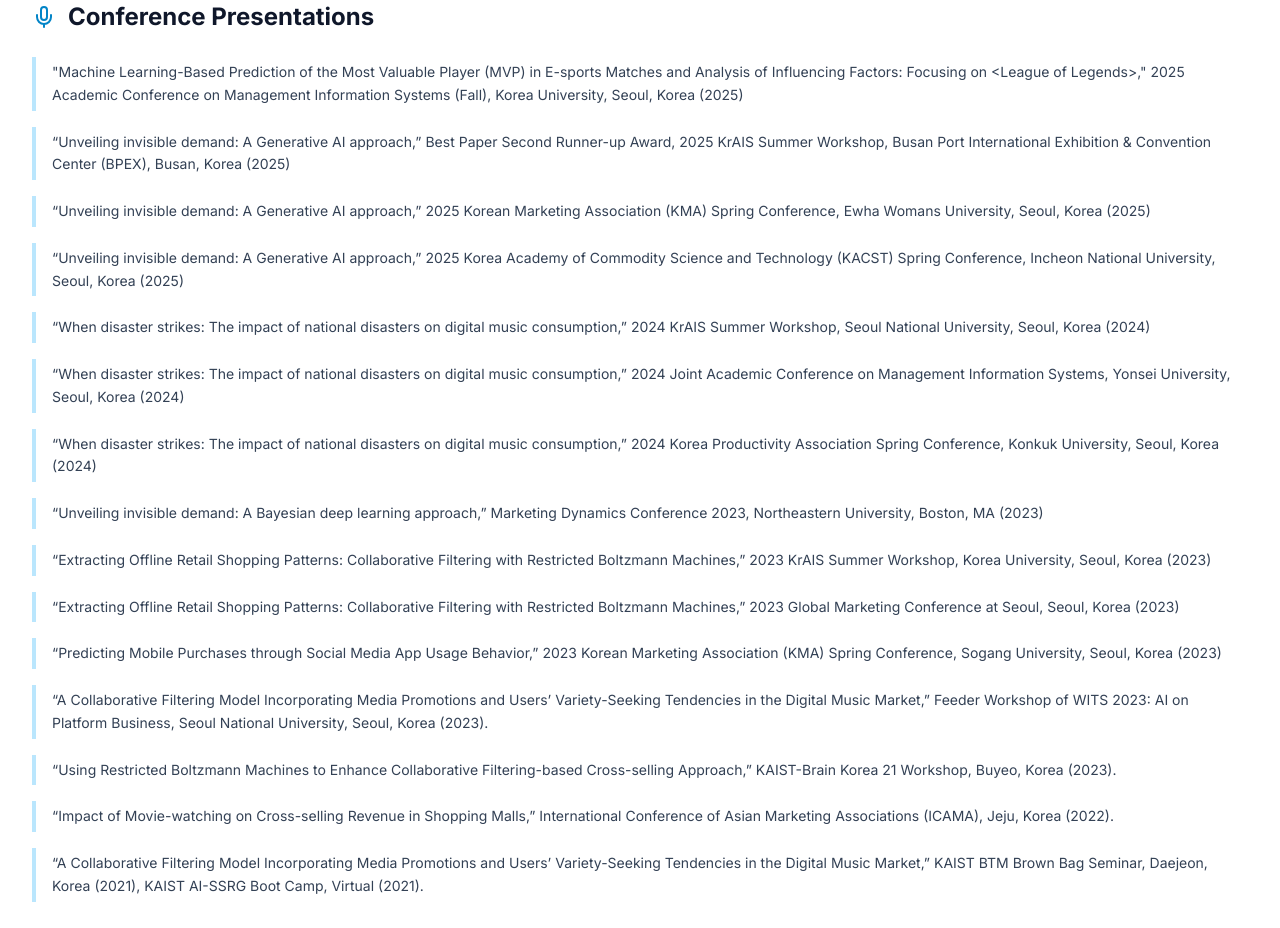
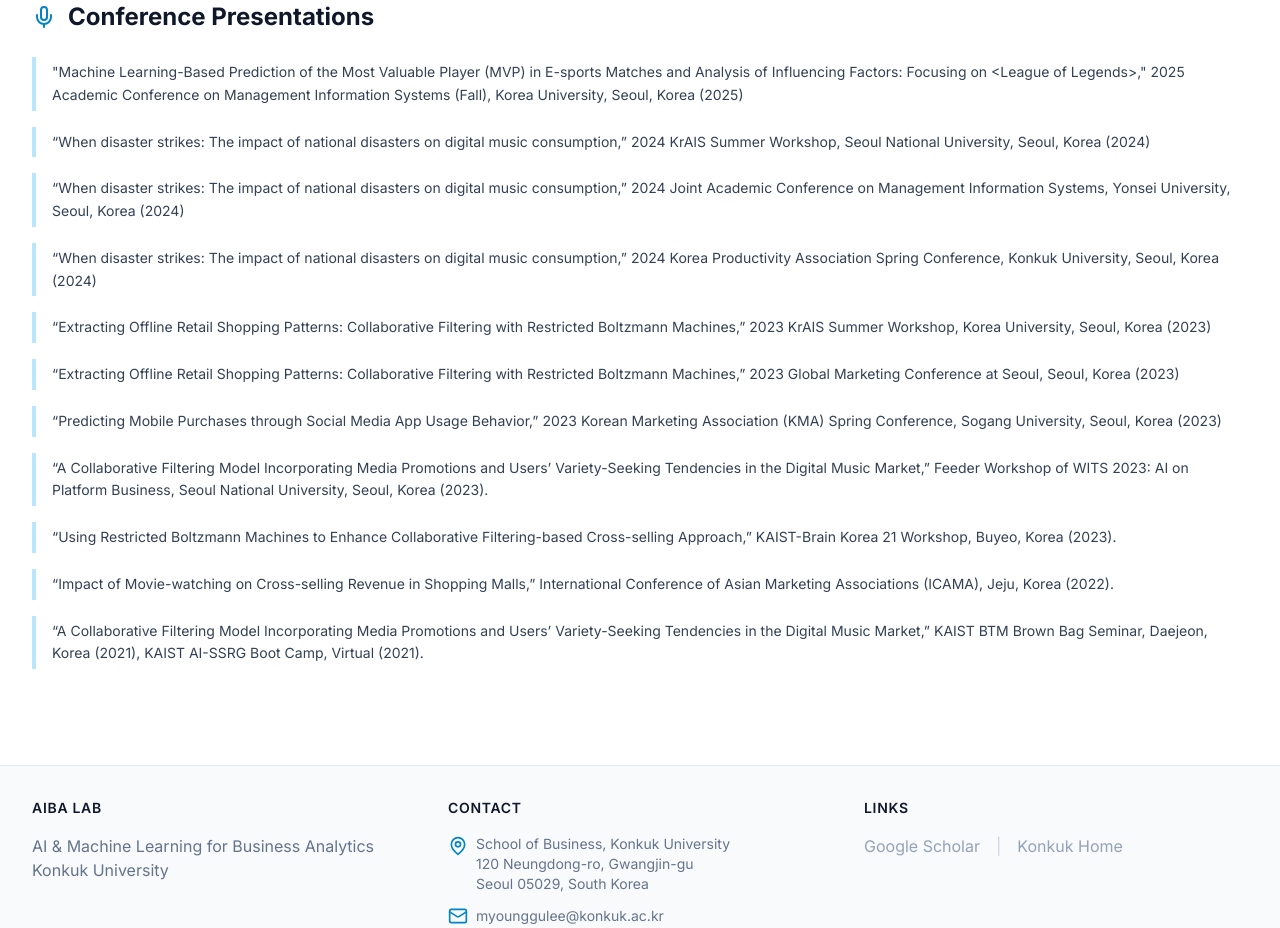
Before and after one commit to aibalab/myounggulee, a React (Vite) app: page /research in a window 1280 px wide. Shown: the part 1720-2648 px from the top of the page. Built offline with nearby package versions, Linux system fonts and the light colour scheme.

Commit message:
Remove all occurrences of Unveiling invisible demand project

```diff
--- a/src/pages/Research.jsx
+++ b/src/pages/Research.jsx
@@ -19,13 +19,11 @@ const Research = () => {
         ],
         conferences: [
             "\"Machine Learning-Based Prediction of the Most Valuable Player (MVP) in E-sports Matches and Analysis of Influencing Factors: Focusing on <League of Legends>,\" 2025 Academic Conference on Management Information Systems (Fall), Korea University, Seoul, Korea (2025)",
-            "“Unveiling invisible demand: A Generative AI approach,” Best Paper Second Runner-up Award, 2025 KrAIS Summer Workshop, Busan Port International Exhibition & Convention Center (BPEX), Busan, Korea (2025)",
-            "“Unveiling invisible demand: A Generative AI approach,” 2025 Korean Marketing Association (KMA) Spring Conference, Ewha Womans University, Seoul, Korea (2025)",
-            "“Unveiling invisible demand: A Generative AI approach,” 2025 Korea Academy of Commodity Science and Technology (KACST) Spring Conference, Incheon National University, Seoul, Korea (2025)",
+
             "“When disaster strikes: The impact of national disasters on digital music consumption,” 2024 KrAIS Summer Workshop, Seoul National University, Seoul, Korea (2024)",
             "“When disaster strikes: The impact of national disasters on digital music consumption,” 2024 Joint Academic Conference on Management Information Systems, Yonsei University, Seoul, Korea (2024)",
             "“When disaster strikes: The impact of national disasters on digital music consumption,” 2024 Korea Productivity Association Spring Conference, Konkuk University, Seoul, Korea (2024)",
-            "“Unveiling invisible demand: A Bayesian deep learning approach,” Marketing Dynamics Conference 2023, Northeastern University, Boston, MA (2023)",
+
             "“Extracting Offline Retail Shopping Patterns: Collaborative Filtering with Restricted Boltzmann Machines,” 2023 KrAIS Summer Workshop, Korea University, Seoul, Korea (2023)",
             "“Extracting Offline Retail Shopping Patterns: Collaborative Filtering with Restricted Boltzmann Machines,” 2023 Global Marketing Conference at Seoul, Seoul, Korea (2023)",
             "“Predicting Mobile Purchases through Social Media App Usage Behavior,” 2023 Korean Marketing Association (KMA) Spring Conference, Sogang University, Seoul, Korea (2023)",
```
